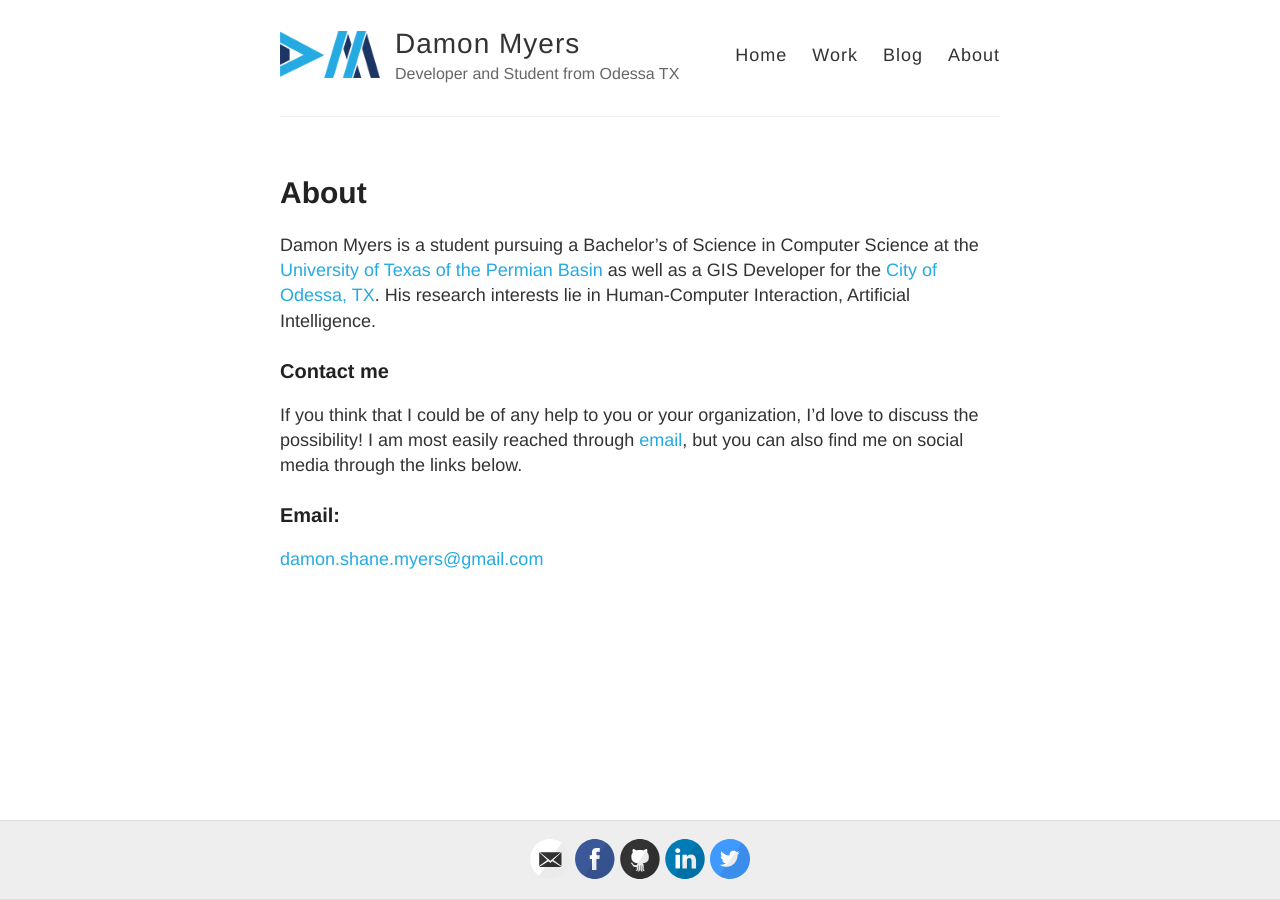
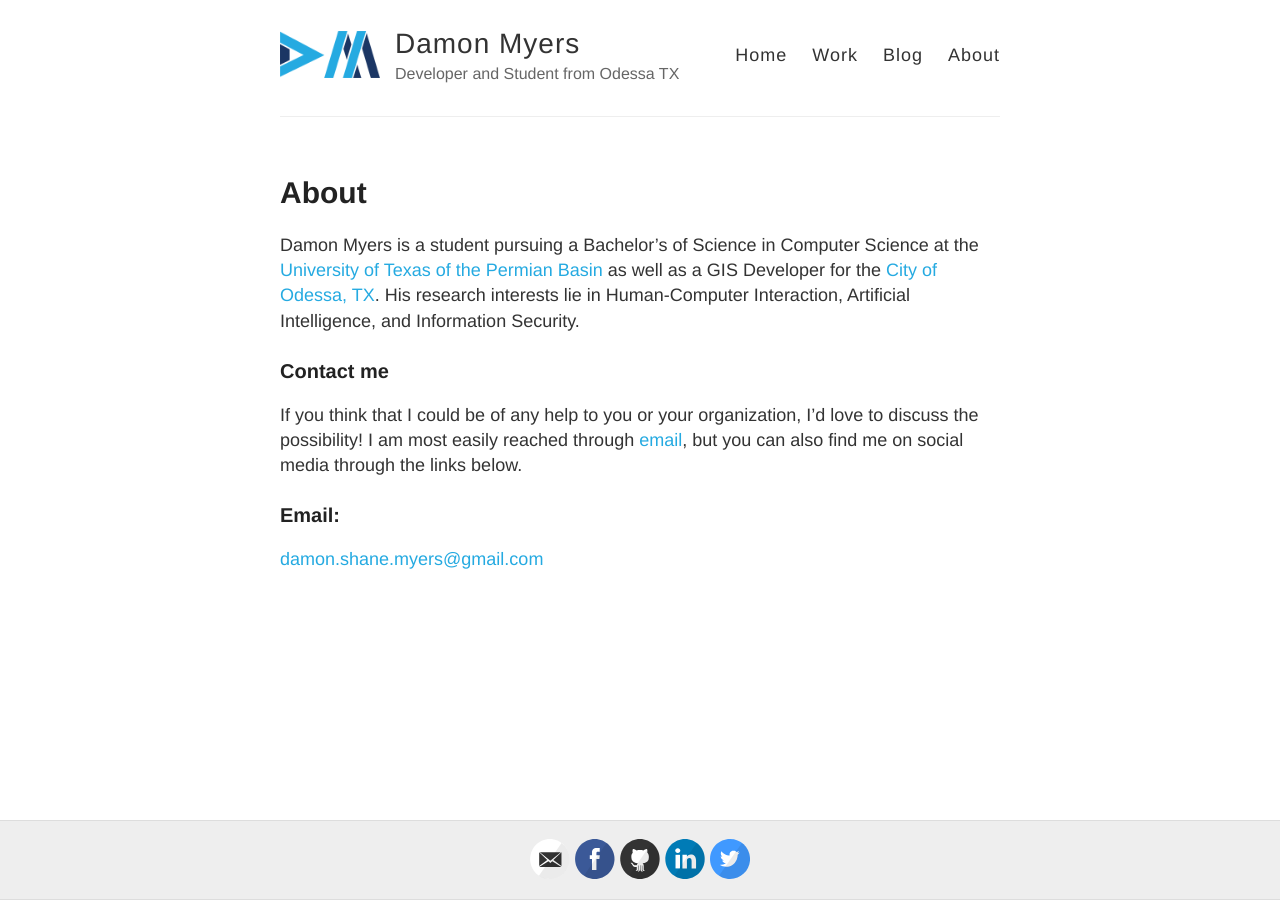
Before and after one commit to damon-myers/damon-myers.github.io, a Jekyll site: the page built from contact.md, in a window 1280 px wide. Built offline with Jekyll 4.4.1, drawn with Linux system fonts in a browser that asks for light colours; Markdown is read by kramdown in place of the engine named in the settings.

Commit message:
Updated contact.md

```diff
--- a/contact.md
+++ b/contact.md
@@ -2,9 +2,11 @@
 layout: page
 title: About
 permalink: /about/
+published: true
 ---
 
-Damon Myers is a student pursuing a Bachelor's of Science in Computer Science at the [University of Texas of the Permian Basin](http://www.utpb.edu) as well as a GIS Developer for the [City of Odessa, TX](http://odessa-tx.gov). His research interests lie in Human-Computer Interaction, Artificial Intelligence.
+
+Damon Myers is a student pursuing a Bachelor's of Science in Computer Science at the [University of Texas of the Permian Basin](http://www.utpb.edu) as well as a GIS Developer for the [City of Odessa, TX](http://odessa-tx.gov). His research interests lie in Human-Computer Interaction, Artificial Intelligence, and Information Security.
 
 ### Contact me
 If you think that I could be of any help to you or your organization, I'd love to discuss the possibility! I am most easily reached through [email](mailto:damon.shane.myers@gmail.com), but you can also find me on social media through the links below.
```
